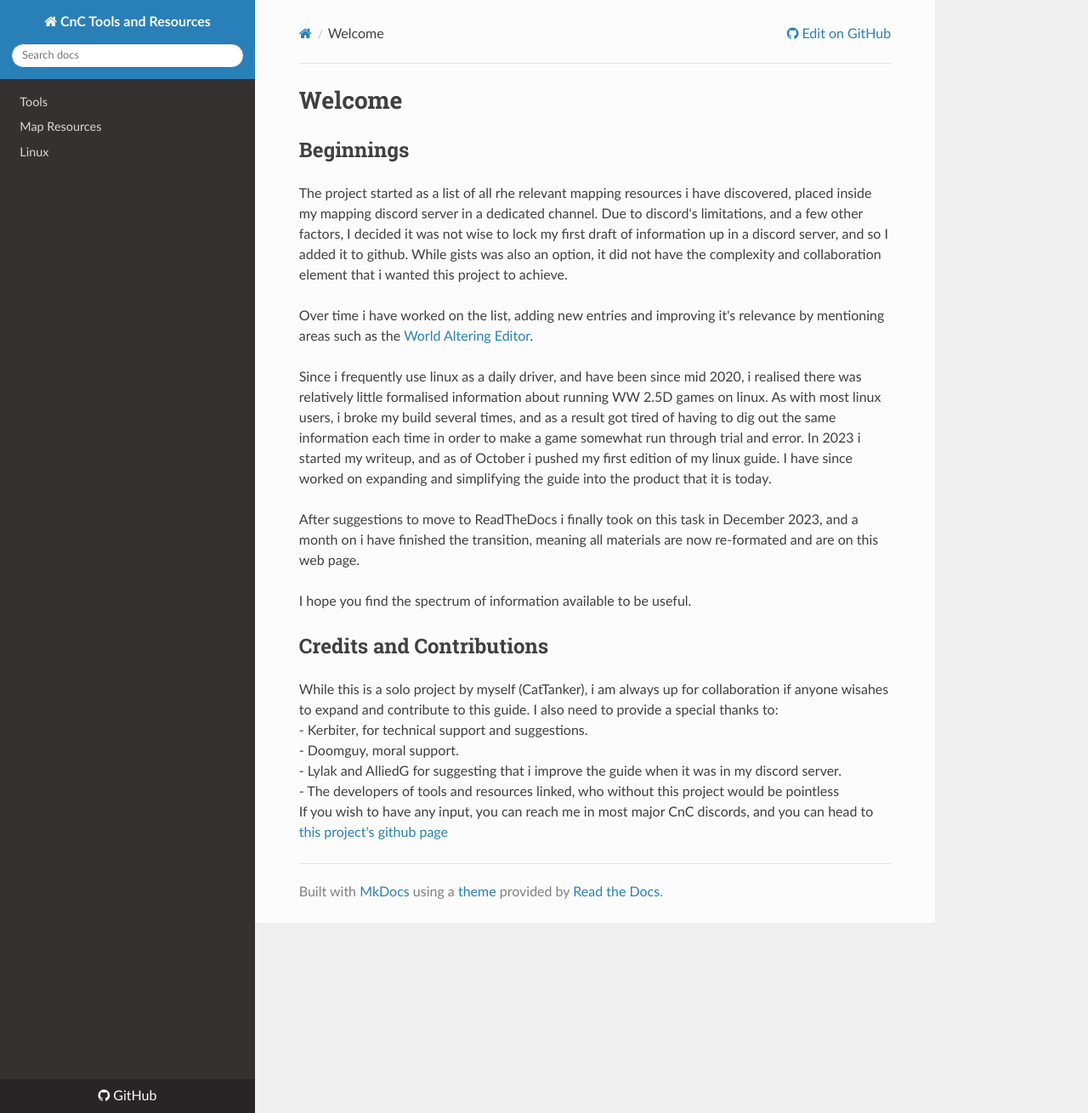
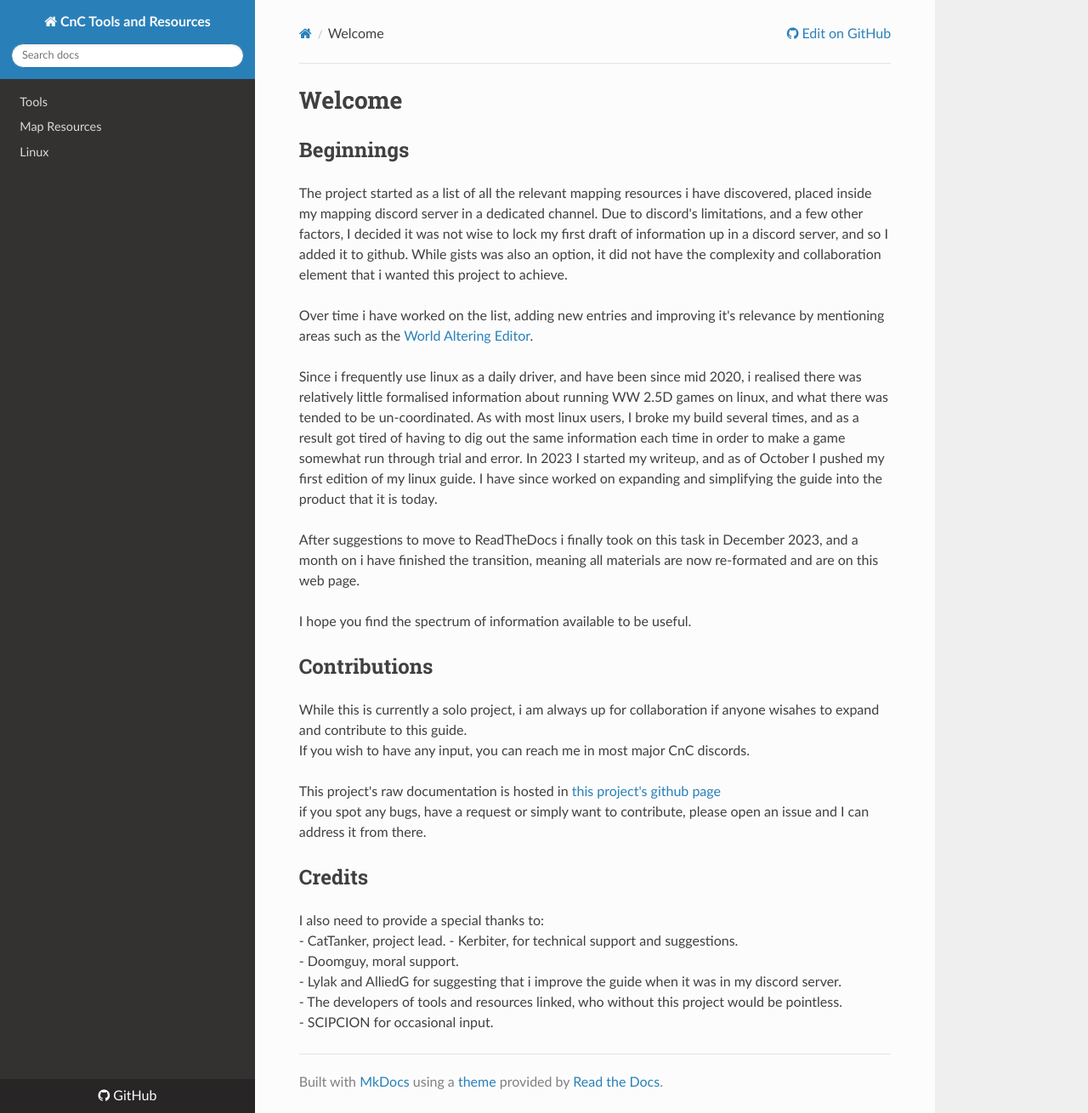
Before and after one commit to CatTanker/cnc_map_tool_guide, an MkDocs documentation site: the page built from docs/index.md, in a window 1280 px wide and 1310 px high. Shown: the whole window at 85% size. Built offline with MkDocs 1.6.1, drawn with Linux system fonts in a browser that asks for light colours; nearby versions of some CDN libraries.

Commit message:
proofread done
almost ready for a release

```diff
--- a/docs/index.md
+++ b/docs/index.md
@@ -1,23 +1,30 @@
 # Welcome
 ## Beginnings
 
-The project started as a list of all rhe relevant mapping resources i have discovered, placed inside my mapping discord server in a dedicated channel. Due to discord's limitations, and a few other factors, I decided it was not wise to lock my first draft of information up in a discord server, and so I added it to github. While gists was also an option, it did not have the complexity and collaboration element that i wanted this project to achieve.
-
+The project started as a list of all the relevant mapping resources i have discovered, placed inside my mapping discord server in a dedicated channel. Due to discord's limitations, and a few other factors, I decided it was not wise to lock my first draft of information up in a discord server, and so I added it to github. While gists was also an option, it did not have the complexity and collaboration element that i wanted this project to achieve.
 
 Over time i have worked on the list, adding new entries and improving it's relevance by mentioning areas such as the [World Altering Editor](https://github.com/Rampastring/WorldAlteringEditor).
 
-Since i frequently use linux as a daily driver, and have been since mid 2020, i realised there was relatively little formalised information about running WW 2.5D games on linux. As with most linux users, i broke my build several times, and as a result got tired of having to dig out the same information each time in order to make a game somewhat run through trial and error. In 2023 i started my writeup, and as of October i pushed my first edition of my linux guide. I have since worked on expanding and simplifying the guide into the product that it is today.
+Since i frequently use linux as a daily driver, and have been since mid 2020, i realised there was relatively little formalised information about running WW 2.5D games on linux, and what there was tended to be un-coordinated. As with most linux users, I broke my build several times, and as a result got tired of having to dig out the same information each time in order to make a game somewhat run through trial and error. In 2023 I started my writeup, and as of October I pushed my first edition of my linux guide. I have since worked on expanding and simplifying the guide into the product that it is today.
 
 After suggestions to move to ReadTheDocs i finally took on this task in December 2023, and a month on i have finished the transition, meaning all materials are now re-formated and are on this web page.
 
 I hope you find the spectrum of information available to be useful.
 
 
-## Credits and Contributions
-While this is a solo project by myself (CatTanker), i am always up for collaboration if anyone wisahes to expand and contribute to this guide.
+## Contributions
+While this is currently a solo project, i am always up for collaboration if anyone wisahes to expand and contribute to this guide. <br>
+If you wish to have any input, you can reach me in most major CnC discords.
+
+This project's raw documentation is hosted in [this project's github page](https://github.com/CatTanker/cnc_map_tool_guide) <br>
+if you spot any bugs, have a request or simply want to contribute, please open an issue and I can address it from there.
+
+
+## Credits
 I also need to provide a special thanks to: <br>
+- CatTanker, project lead.
 - Kerbiter, for technical support and suggestions. <br>
 - Doomguy, moral support. <br>
 - Lylak and AlliedG for suggesting that i improve the guide when it was in my discord server. <br>
-- The developers of tools and resources linked, who without this project would be pointless <br>
-If you wish to have any input, you can reach me in most major CnC discords, and you can head to [this project's github page](https://github.com/CatTanker/cnc_map_tool_guide)
+- The developers of tools and resources linked, who without this project would be pointless. <br>
+- SCIPCION for occasional input.
```
Also changed, not shown: docs/linux.md (+25 -20 lines), docs/tools.md (+1 -1 lines).
